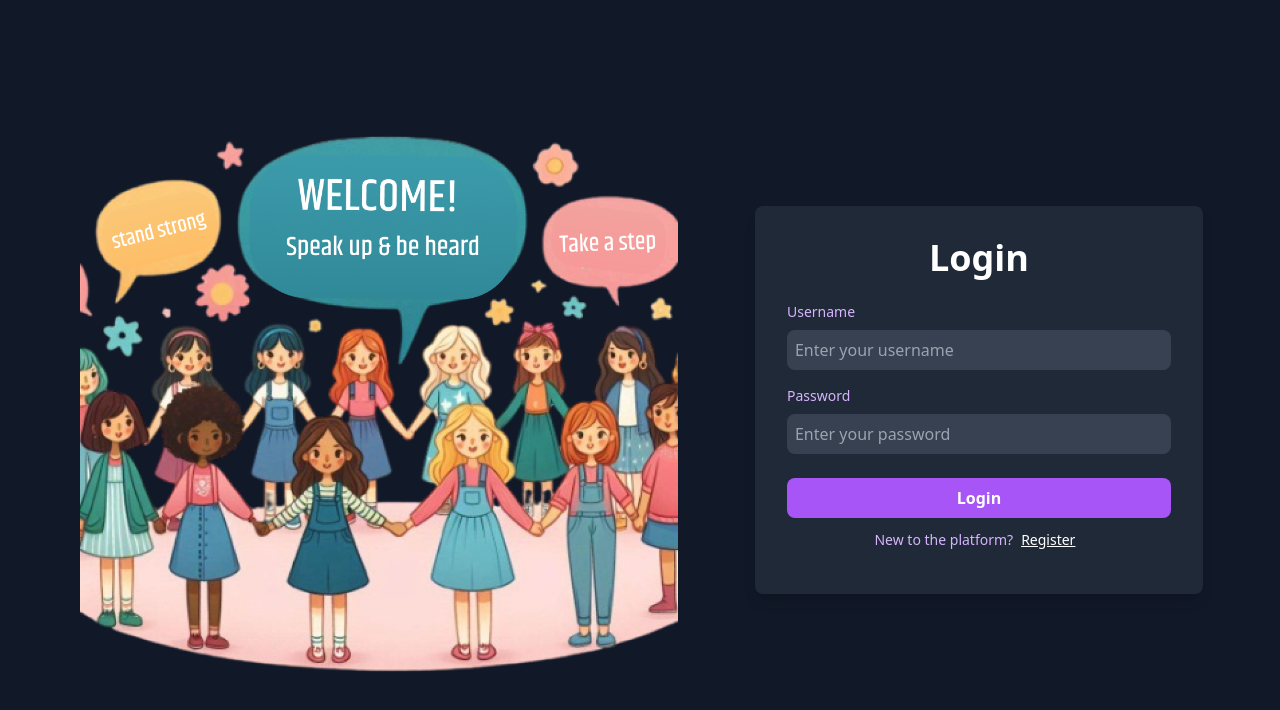
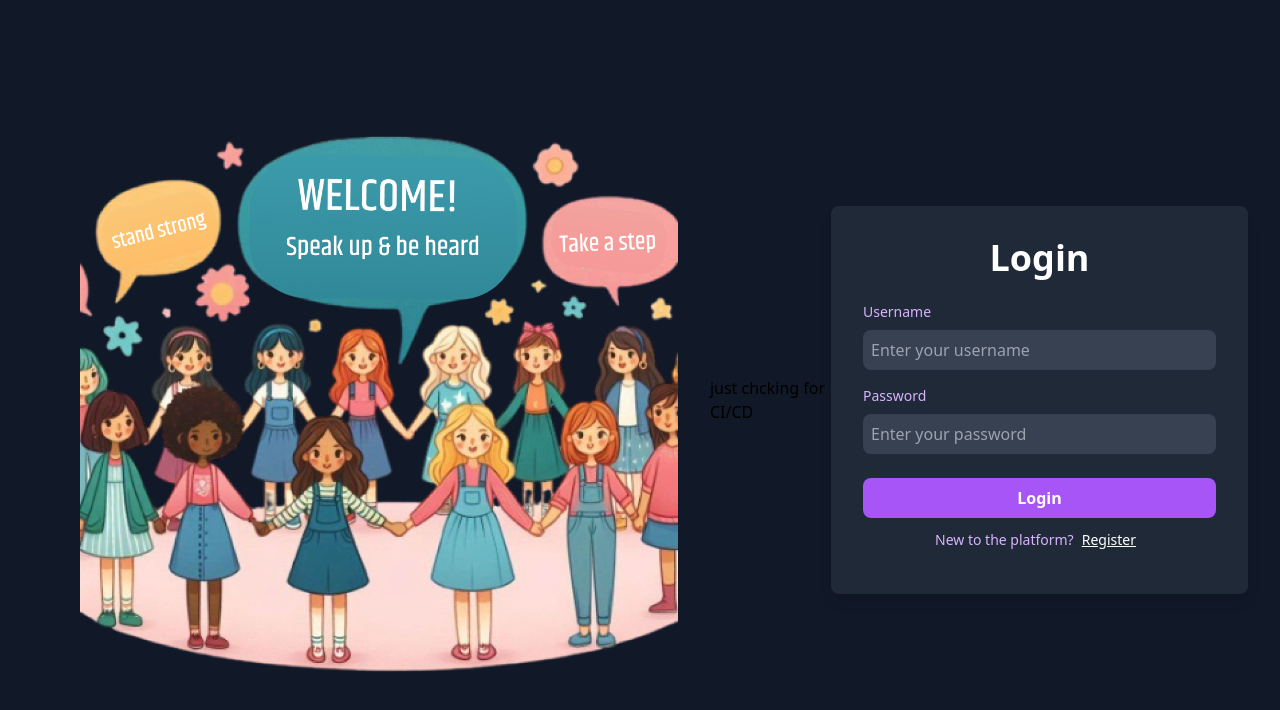
Before and after one commit to Rashid-123/Nari, a React (Vite) app in the folder client/: page /login in a window 1280 px wide. Shown: the top 710 px of the page. Built offline with nearby package versions, Linux system fonts and the light colour scheme; no server answers.

Commit message:
chech for ci/cd

```diff
--- a/client/src/pages/Login.jsx
+++ b/client/src/pages/Login.jsx
@@ -22,10 +22,11 @@ function Login() {
           src="/welcomebackk.png"
           alt="Welcome Again"
           className="w-full h-auto object-cover"
-          style={{ imageRendering: 'crisp-edges' }}
+          style={{ imageRendering: "crisp-edges" }}
         />
       </div>
       <div className="w-full lg:w-1/2 flex items-center justify-center p-4 lg:p-8">
+        <h1> just chcking for CI/CD</h1>
         <LoginForm className="w-full max-w-md" />
       </div>
     </div>
```
